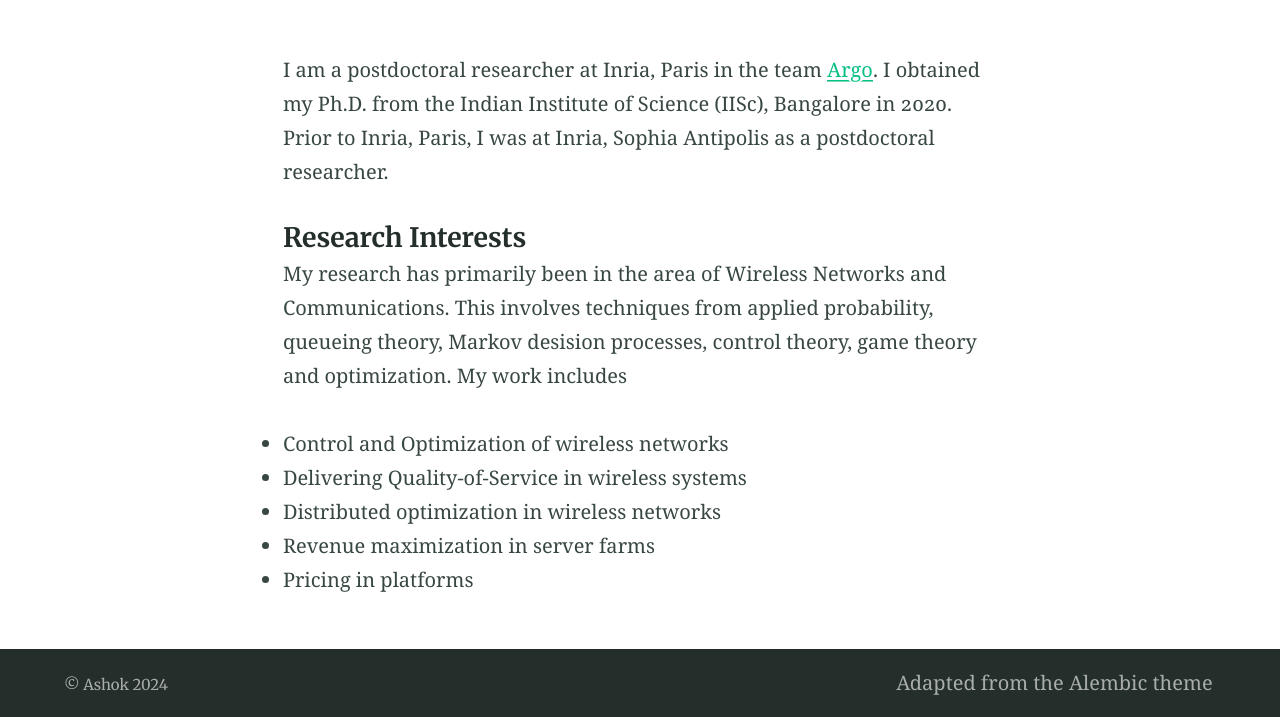
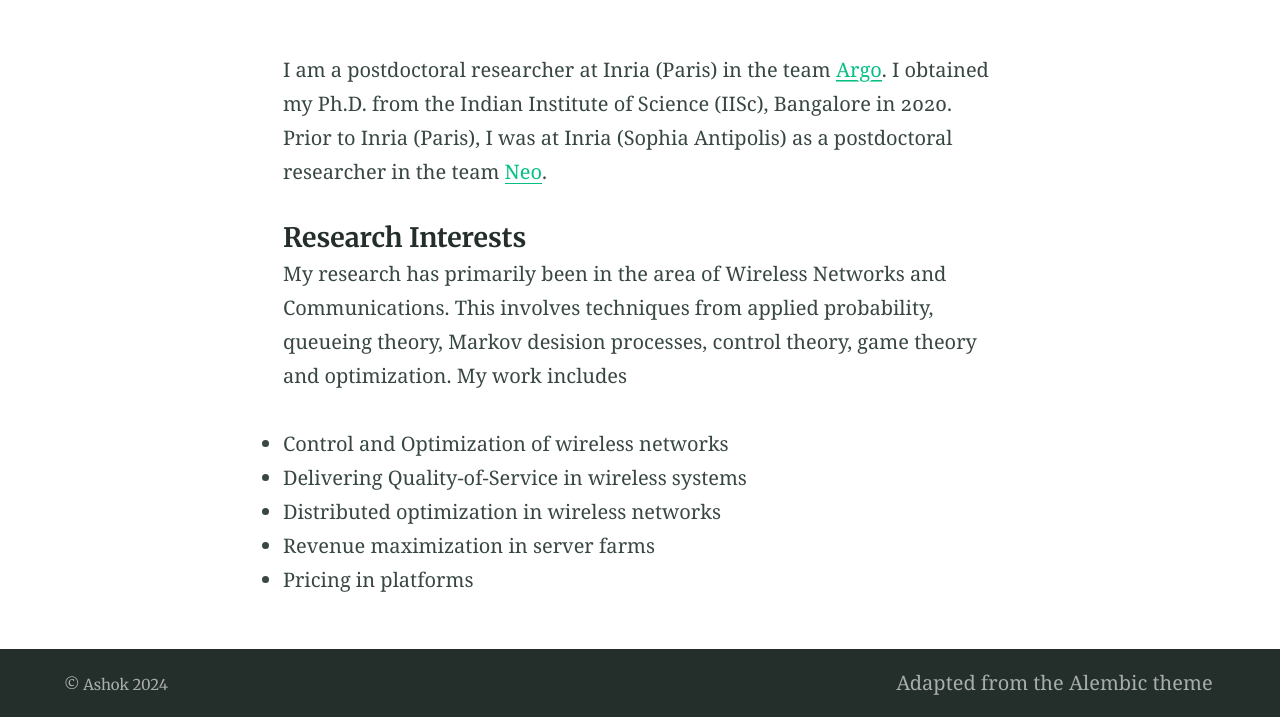
Before and after one commit to ashokkri/ashokkri.github.io, a Jekyll site: the page built from index.md, in a window 1280 px wide. Shown: the part 408-1125 px from the top of the page. Built offline with Jekyll 4.4.1, drawn with Linux system fonts in a browser that asks for light colours.

Commit message:
Update index.md

```diff
--- a/index.md
+++ b/index.md
@@ -8,7 +8,7 @@ feature_image: "https://picsum.photos/1300/400?image=989"
 ---
 
 
-I am a postdoctoral researcher at Inria, Paris in the team [Argo](https://www.inria.fr/en/argo). I obtained my Ph.D. from the Indian Institute of Science (IISc), Bangalore in 2020. Prior to Inria, Paris, I was at Inria, Sophia Antipolis as a postdoctoral researcher.
+I am a postdoctoral researcher at Inria (Paris) in the team [Argo](https://www.inria.fr/en/argo). I obtained my Ph.D. from the Indian Institute of Science (IISc), Bangalore in 2020. Prior to Inria (Paris), I was at Inria (Sophia Antipolis) as a postdoctoral researcher in the team [Neo](https://team.inria.fr/neo/).
 
 #### Research Interests
 
```
